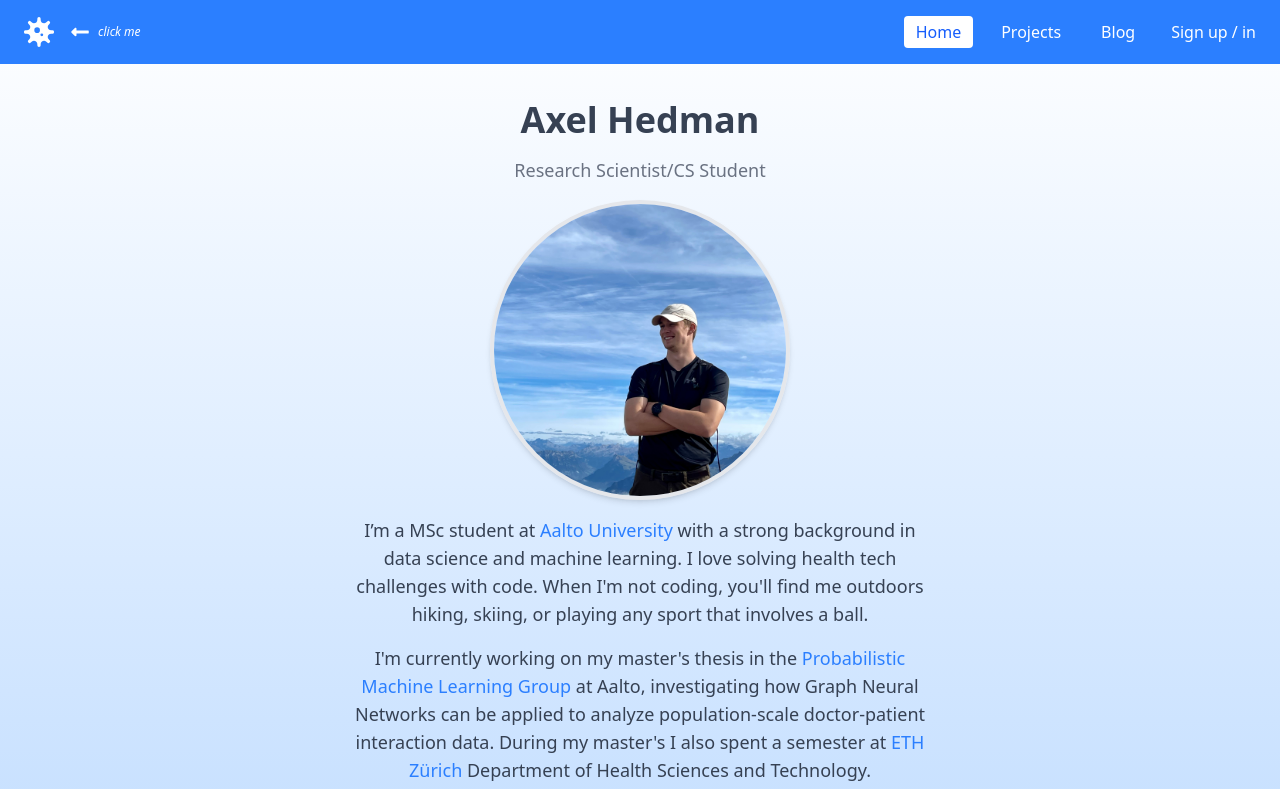
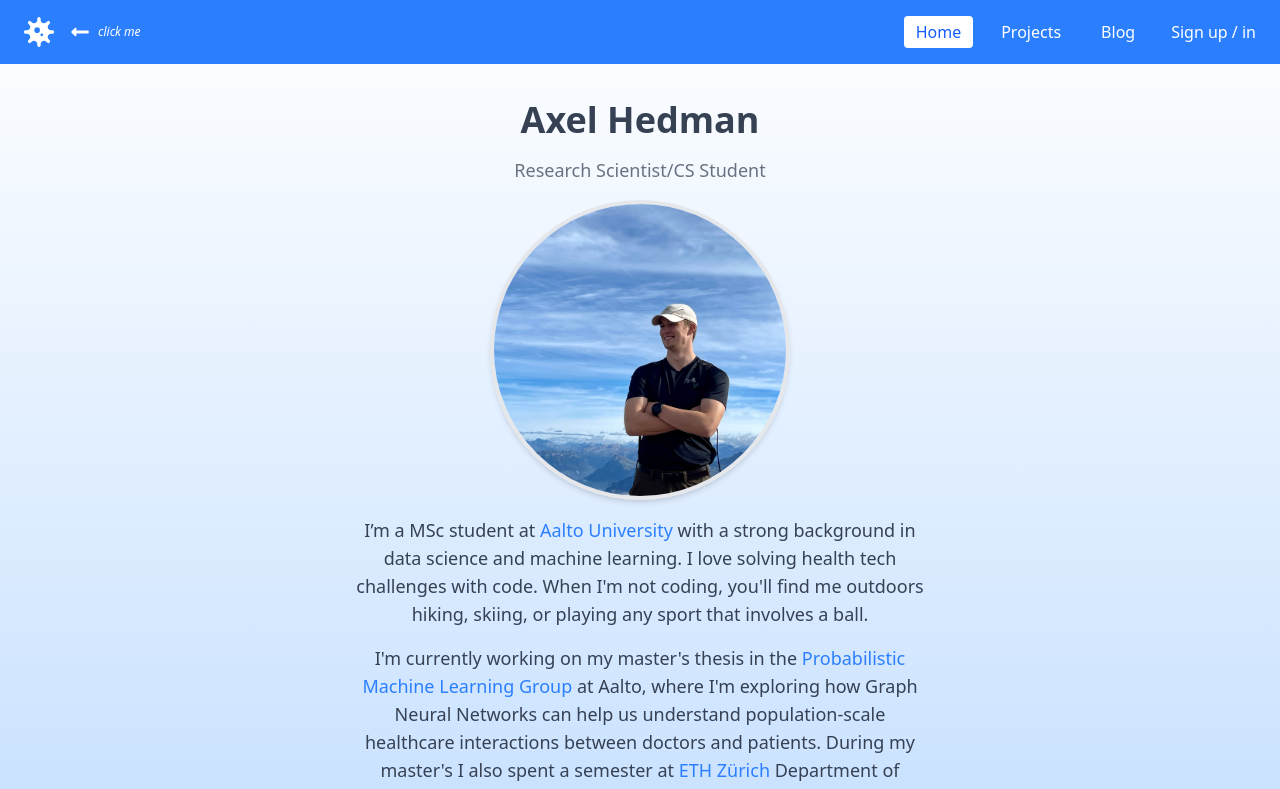
Before and after one commit to hedmana/personal-site, a Next.js app in the folder frontend/: page / in a window 1280 px wide. Shown: the top 789 px of the page. Built offline with nearby package versions, Linux system fonts and the light colour scheme.

Commit message:
fix: typo

```diff
--- a/frontend/src/components/FrontPageText.tsx
+++ b/frontend/src/components/FrontPageText.tsx
@@ -18,9 +18,9 @@ export default function FrontPageText() {
         <ExternalLink href="https://research.cs.aalto.fi/pml/">
           Probabilistic Machine Learning Group
         </ExternalLink>{" "}
-        at Aalto, investigating how Graph Neural Networks can be applied to
-        analyze population-scale doctor-patient interaction data. During my master's I also spent
-        a semester at{" "}
+        at Aalto, where I'm exploring how Graph Neural Networks can help us
+        understand population-scale healthcare interactions between doctors and
+        patients. During my master's I also spent a semester at{" "}
         <ExternalLink href="https://ethz.ch/en.html">ETH Zürich</ExternalLink>{" "}
         Department of Health Sciences and Technology.
       </p>
```
